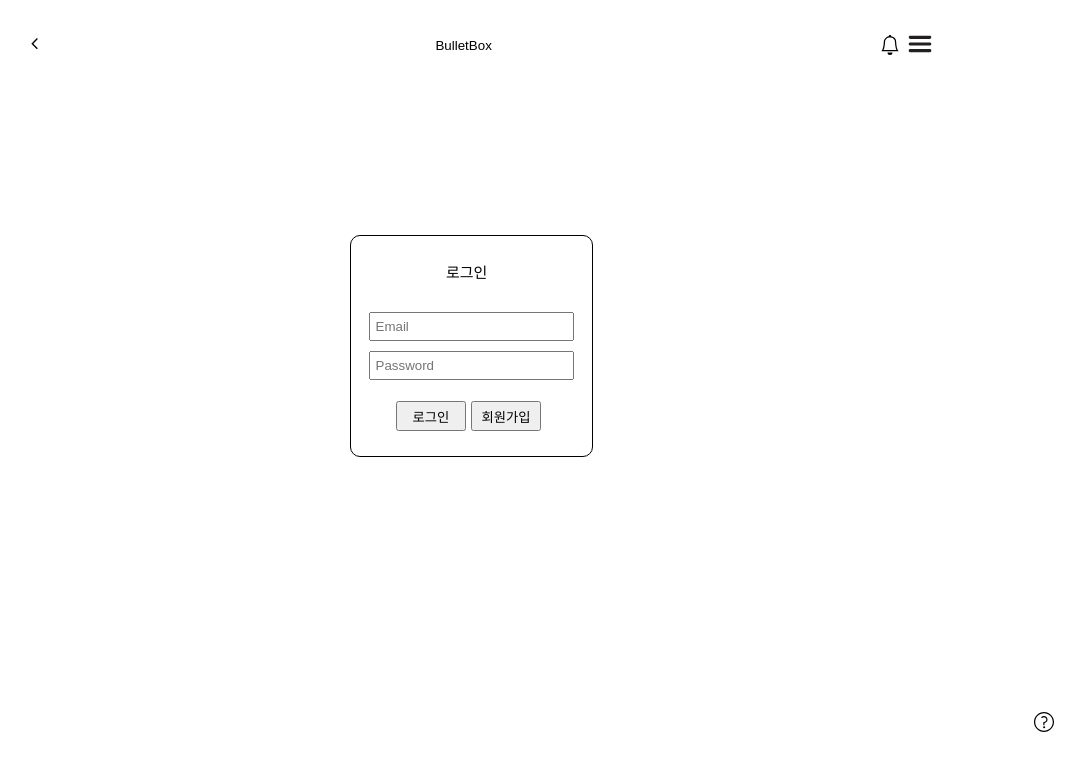
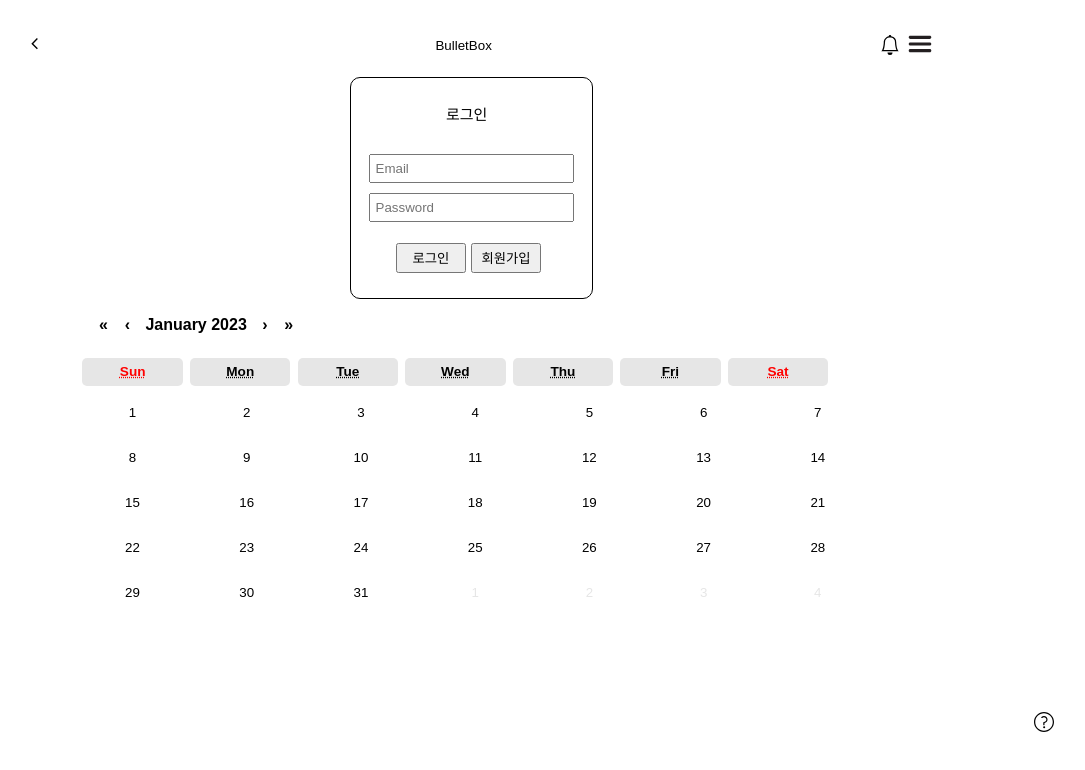
Before and after one commit to BulletBoxProject/BulletBox-project-FE-, a React (Create React App) app: page /login in a window 1280 px wide. Shown: the top 770 px of the page, without its empty margins (169-1254 px from the left). Built offline with nearby package versions, Linux system fonts and the light colour scheme; no server answers.

Commit message:
design: calendar layout

```diff
--- a/package.json
+++ b/package.json
@@ -25,7 +25,8 @@
     "start": "react-scripts start",
     "build": "react-scripts build",
     "test": "react-scripts test",
-    "eject": "react-scripts eject"
+    "eject": "react-scripts eject",
+    "deploy": "yarn run build && aws s3 sync build/ s3://2team-clone-code"
   },
   "eslintConfig": {
     "extends": [
--- /dev/null
+++ b/src/components/calendar/Calendar.jsx
@@ -0,0 +1,154 @@
+import React, { useState } from "react";
+import Calendar from "react-calendar";
+import styled from "styled-components";
+
+const BulletCalendar = () => {
+  const [value, onChange] = useState(new Date());
+
+  return (
+    <Calendarcontainer>
+      <Calendar calendarType="US" onChange={onChange} value={value} />
+    </Calendarcontainer>
+  );
+};
+
+export default BulletCalendar;
+
+const Calendarcontainer = styled.div`
+  .react-calendar {
+    width: 95%;
+    max-width: 100%;
+    background: white;
+    font-family: Arial, Helvetica, sans-serif;
+    line-height: 1.125em;
+    margin-left: 3%;
+  }
+  .react-calendar--doubleView {
+    width: 700px;
+  }
+  .react-calendar--doubleView .react-calendar__viewContainer {
+    display: flex;
+    margin: -0.5em;
+  }
+  .react-calendar--doubleView .react-calendar__viewContainer > * {
+    width: 50%;
+    margin: 0.5em;
+  }
+  .react-calendar,
+  .react-calendar *,
+  .react-calendar *:before,
+  .react-calendar *:after {
+    -moz-box-sizing: border-box;
+    -webkit-box-sizing: border-box;
+    box-sizing: border-box;
+  }
+  .react-calendar button {
+    margin: 0;
+    border: 0;
+    outline: none;
+  }
+  .react-calendar button:enabled:hover {
+    cursor: pointer;
+  }
+  .react-calendar__navigation {
+    margin: 1rem;
+  }
+  .react-calendar__navigation button {
+    min-width: 24px;
+    background: none;
+    font-size: 1rem;
+    font-weight: bold;
+  }
+  .react-calendar__navigation button:disabled {
+    /* background-color: #f0f0f0; */
+  }
+  .react-calendar__navigation button:enabled:hover,
+  .react-calendar__navigation button:enabled:focus {
+    /* background-color: #e6e6e6; */
+  }
+  .react-calendar__month-view__weekdays {
+    font-weight: bold;
+    font-size: 0.85rem;
+    width: 88%;
+    height: 40px;
+  }
+
+  .react-calendar__month-view__weekdays__weekday {
+    display: flex;
+    align-items: center;
+    justify-content: center;
+    padding: 2%;
+    background-color: #e6e6e6;
+    border-radius: 5px;
+    margin: 1%;
+  }
+  .react-calendar__month-view__weekdays__weekday--weekend {
+    color: red;
+  }
+  .react-calendar__month-view__weekNumbers .react-calendar__tile {
+    display: flex;
+    align-items: center;
+    justify-content: center;
+    font-size: 0.75em;
+    font-weight: bold;
+  }
+
+  .react-calendar__month-view__days__day--neighboringMonth {
+    color: #e6e6e6;
+  }
+  .react-calendar__year-view .react-calendar__tile,
+  .react-calendar__decade-view .react-calendar__tile,
+  .react-calendar__century-view .react-calendar__tile {
+    padding: 2em 0.5em;
+  }
+  .react-calendar__tile {
+    max-width: 100%;
+    height: 45px;
+    background: none;
+    display: flex;
+    align-items: center;
+    justify-content: center;
+    line-height: 100%;
+  }
+  .react-calendar__tile:disabled {
+    background-color: #e6e6e6;
+  }
+  .react-calendar__tile:enabled:hover,
+  .react-calendar__tile:enabled:focus {
+    border-radius: 5px;
+    border: 3px solid #e6e6e6;
+  }
+
+  .react-calendar__tile--now {
+    background-color: #e6e6e6;
+    border-radius: 5px;
+    border: 3px solid #e6e6e6;
+  }
+  .react-calendar__tile--now:enabled:hover,
+  .react-calendar__tile--now:enabled:focus {
+    background-color: white;
+  }
+  .react-calendar__tile--hasActive {
+    background: white;
+    border-radius: 5px;
+    border: 3px solid #e6e6e6;
+  }
+  .react-calendar__tile--hasActive:enabled:hover,
+  .react-calendar__tile--hasActive:enabled:focus {
+    background: white;
+    border-radius: 5px;
+    border: 3px solid #e6e6e6;
+  }
+  .react-calendar__tile--active {
+    background: white;
+    border-radius: 5px;
+    border: 3px solid #e6e6e6;
+  }
+  .react-calendar__tile--active:enabled:hover,
+  .react-calendar__tile--active:enabled:focus {
+    border: 3px solid #e6e6e6;
+  }
+  .react-calendar--selectRange .react-calendar__tile--hover {
+    background-color: #e6e6e6;
+  }
+`;
--- a/src/components/logIn/screen/LogInContainer.jsx
+++ b/src/components/logIn/screen/LogInContainer.jsx
@@ -1,11 +1,13 @@
 import React from "react";
 import styled from "styled-components";
+import BulletCalendar from "../../calendar/Calendar";
 import LogInInput from "../components/LogInInput";
 
 const LogInContainer = () => {
   return (
     <StcontainerBox>
       <LogInInput />
+      <BulletCalendar />
     </StcontainerBox>
   );
 };
@@ -16,5 +18,6 @@ const StcontainerBox = styled.div`
   display: flex;
   justify-content: center;
   align-items: center;
+  flex-direction: column;
   height: 70vh;
 `;
```
